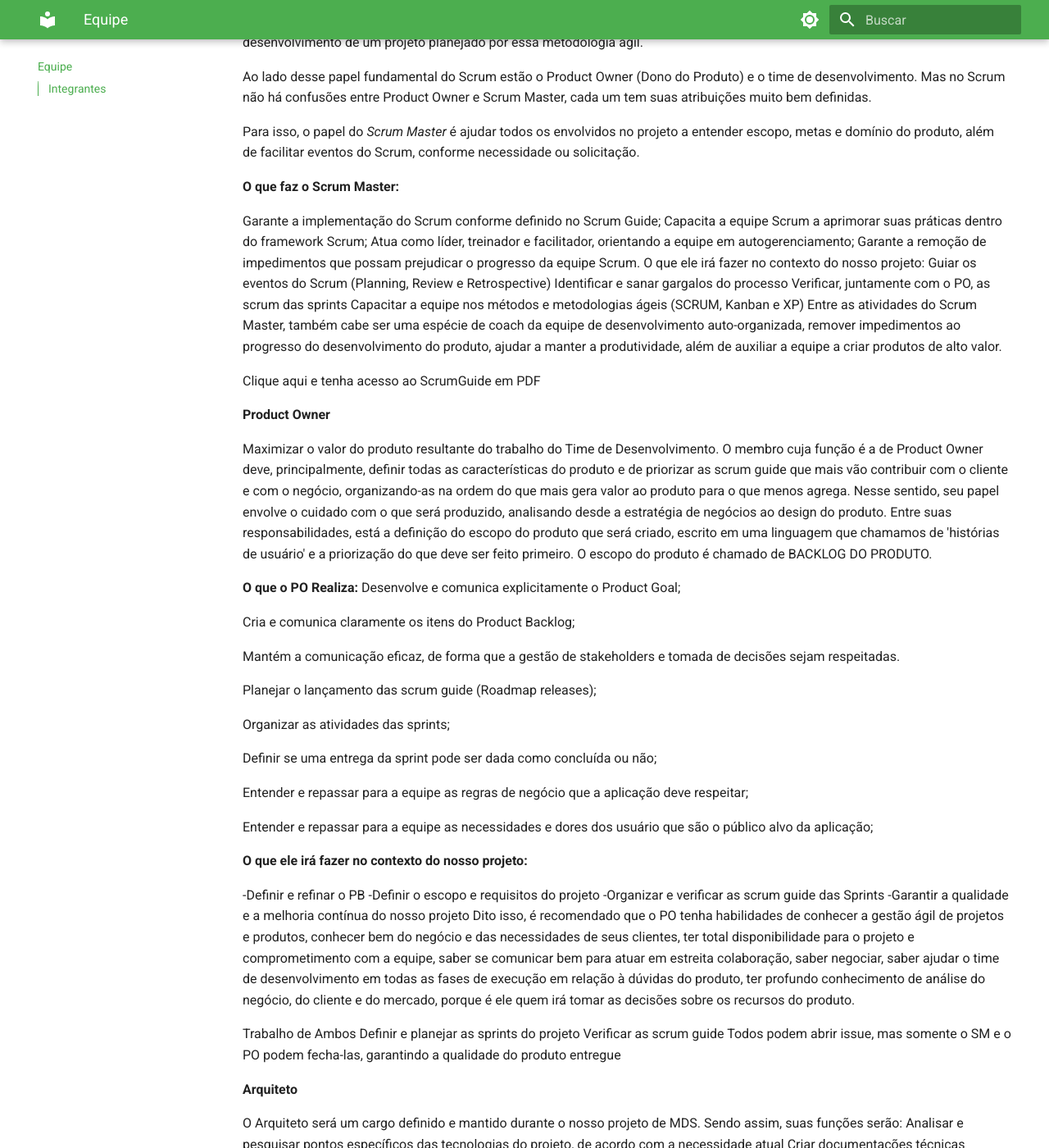
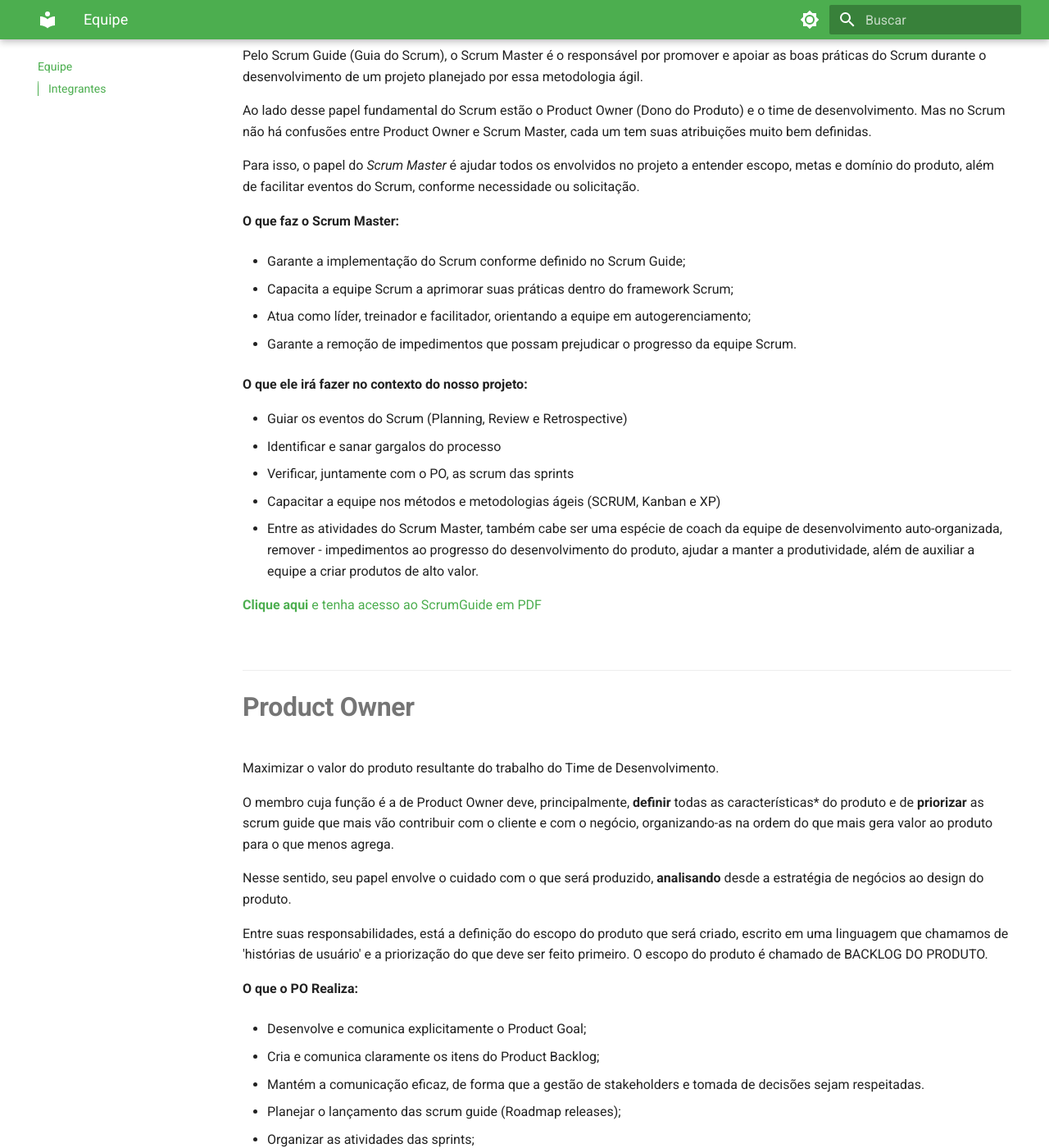
Before and after one commit to unb-mds/2024-2-Urbanize, an MkDocs documentation site: the page built from docs/about.md, in a window 1280 px wide and 1400 px high, scrolled down 940 px. Shown: the whole window at 82% size. Built offline with MkDocs 1.6.1 and Material for MkDocs 9.7.7, drawn with Linux system fonts in a browser that asks for light colours; some of the changed lines change nothing that is shown; some of the changed text lies outside the part shown.

Commit message:
[docs](#34) Atualização 'about'

```diff
--- a/docs/about.md
+++ b/docs/about.md
@@ -7,7 +7,7 @@
 
 - **Vitor Bessa:** DevOps
 
-**Equipe de desenvolvimento**
+*Equipe de desenvolvimento*
 
 - **Leo Lima:** Front-end.
 
@@ -18,7 +18,7 @@
 - **Mateus Bastos:** Back-end.
 
 
----
+
 <center>
 <table style="margin-left: auto; margin-right: auto;">
     <tr>
@@ -63,12 +63,12 @@
 </center>
 
 
+---
 
 
+<br>
 
-
-
-# Organização da Equipe
+# **Scrum Master**
 
 Pelo Scrum Guide (Guia do Scrum), o Scrum Master é o responsável por promover e apoiar as boas práticas do Scrum durante o desenvolvimento de um projeto planejado por essa metodologia ágil.
 
@@ -78,62 +78,93 @@
 
 **O que faz o Scrum Master:**
 
-Garante a implementação do Scrum conforme definido no Scrum Guide;
-Capacita a equipe Scrum a aprimorar suas práticas dentro do framework Scrum;
-Atua como líder, treinador e facilitador, orientando a equipe em autogerenciamento;
-Garante a remoção de impedimentos que possam prejudicar o progresso da equipe Scrum.
-O que ele irá fazer no contexto do nosso projeto:
-Guiar os eventos do Scrum (Planning, Review e Retrospective)
-Identificar e sanar gargalos do processo
-Verificar, juntamente com o PO, as scrum das sprints
-Capacitar a equipe nos métodos e metodologias ágeis (SCRUM, Kanban e XP)
-Entre as atividades do Scrum Master, também cabe ser uma espécie de coach da equipe de desenvolvimento auto-organizada, remover impedimentos ao progresso do desenvolvimento do produto, ajudar a manter a produtividade, além de auxiliar a equipe a criar produtos de alto valor.
+- Garante a implementação do Scrum conforme definido no Scrum Guide;
 
-Clique aqui e tenha acesso ao ScrumGuide em PDF
+- Capacita a equipe Scrum a aprimorar suas práticas dentro do framework Scrum;
 
-**Product Owner**
+- Atua como líder, treinador e facilitador, orientando a equipe em autogerenciamento;
 
-Maximizar o valor do produto resultante do trabalho do Time de Desenvolvimento. O membro cuja função é a de Product Owner deve, principalmente, definir todas as características do produto e de priorizar as scrum guide que mais vão contribuir com o cliente e com o negócio, organizando-as na ordem do que mais gera valor ao produto para o que menos agrega. Nesse sentido, seu papel envolve o cuidado com o que será produzido, analisando desde a estratégia de negócios ao design do produto. Entre suas responsabilidades, está a definição do escopo do produto que será criado, escrito em uma linguagem que chamamos de 'histórias de usuário' e a priorização do que deve ser feito primeiro. O escopo do produto é chamado de BACKLOG DO PRODUTO.
-
-**O que o PO Realiza:**
-Desenvolve e comunica explicitamente o Product Goal;
-
-Cria e comunica claramente os itens do Product Backlog;
-
-Mantém a comunicação eficaz, de forma que a gestão de stakeholders e tomada de decisões sejam respeitadas.
-
-Planejar o lançamento das scrum guide (Roadmap releases);
-
-Organizar as atividades das sprints;
-
-Definir se uma entrega da sprint pode ser dada como concluída ou não;
-
-Entender e repassar para a equipe as regras de negócio que a aplicação deve respeitar;
-
-Entender e repassar para a equipe as necessidades e dores dos usuário que são o público alvo da aplicação;
+- Garante a remoção de impedimentos que possam prejudicar o progresso da equipe Scrum.
 
 **O que ele irá fazer no contexto do nosso projeto:**
 
--Definir e refinar o PB
--Definir o escopo e requisitos do projeto
--Organizar e verificar as scrum guide das Sprints
--Garantir a qualidade e a melhoria contínua do nosso projeto
+- Guiar os eventos do Scrum (Planning, Review e Retrospective)
+- Identificar e sanar gargalos do processo
+- Verificar, juntamente com o PO, as scrum das sprints
+- Capacitar a equipe nos métodos e metodologias ágeis (SCRUM, Kanban e XP)
+- Entre as atividades do Scrum Master, também cabe ser uma espécie de coach da equipe de desenvolvimento auto-organizada, remover - impedimentos ao progresso do desenvolvimento do produto, ajudar a manter a produtividade, além de auxiliar a equipe a criar produtos de alto valor.
+
+
+
+[**Clique aqui** e tenha acesso ao ScrumGuide em PDF](https://scrumguides.org/docs/scrumguide/v2020/2020-Scrum-Guide-PortugueseBR-3.0.pdf)
+
+<br>
+
+---
+
+#**Product Owner**
+
+Maximizar o valor do produto resultante do trabalho do Time de Desenvolvimento.
+
+O membro cuja função é a de Product Owner deve, principalmente, **definir** todas as características* do produto e de **priorizar** as scrum guide que mais vão contribuir com o cliente e com o negócio, organizando-as na ordem do que mais gera valor ao produto para o que menos agrega.
+
+Nesse sentido, seu papel envolve o cuidado com o que será produzido, **analisando** desde a estratégia de negócios ao design do produto.
+
+Entre suas responsabilidades, está a definição do escopo do produto que será criado, escrito em uma linguagem que chamamos de 'histórias de usuário' e a priorização do que deve ser feito primeiro. O escopo do produto é chamado de BACKLOG DO PRODUTO.
+
+**O que o PO Realiza:**
+
+- Desenvolve e comunica explicitamente o Product Goal;
+
+- Cria e comunica claramente os itens do Product Backlog;
+
+- Mantém a comunicação eficaz, de forma que a gestão de stakeholders e tomada de decisões sejam respeitadas.
+
+- Planejar o lançamento das scrum guide (Roadmap releases);
+
+- Organizar as atividades das sprints;
+
+- Definir se uma entrega da sprint pode ser dada como concluída ou não;
+
+- Entender e repassar para a equipe as regras de negócio que a aplicação deve respeitar;
+
+- Entender e repassar para a equipe as necessidades e dores dos usuário que são o público alvo da aplicação;
+
+**O que ele irá fazer no contexto do nosso projeto:**
+
+- Definir e refinar o PB
+- Definir o escopo e requisitos do projeto
+- Organizar e verificar as scrum guide das Sprints
+- Garantir a qualidade e a melhoria contínua do nosso projeto
+
 Dito isso, é recomendado que o PO tenha habilidades de conhecer a gestão ágil de projetos e produtos, conhecer bem do negócio e das necessidades de seus clientes, ter total disponibilidade para o projeto e comprometimento com a equipe, saber se comunicar bem para atuar em estreita colaboração, saber negociar, saber ajudar o time de desenvolvimento em todas as fases de execução em relação à dúvidas do produto, ter profundo conhecimento de análise do negócio, do cliente e do mercado, porque é ele quem irá tomar as decisões sobre os recursos do produto.
 
-Trabalho de Ambos
-Definir e planejar as sprints do projeto
-Verificar as scrum guide
-Todos podem abrir issue, mas somente o SM e o PO podem fecha-las, garantindo a qualidade do produto entregue
+**Trabalho de Ambos:**
 
-**Arquiteto**
+-  *Definir* e *planejar* as sprints do projeto
 
-O Arquiteto será um cargo definido e mantido durante o nosso projeto de MDS. Sendo assim, suas funções serão:
-Analisar e pesquisar pontos específicos das tecnologias do projeto, de acordo com a necessidade atual
-Criar documentações técnicas
-Organizar arquitetura do projeto
+- Verificar as scrum guide
 
-*Equipe de Desenvolvimento*
+Todos podem abrir issue, mas somente o **SM** e o **PO** podem fecha-las, garantindo a qualidade do produto entregue.
+
+<br>
+# **Arquiteto**
+
+O Arquiteto será um cargo definido e mantido durante o nosso projeto de MDS.
+
+Sendo assim, suas funções serão:
+
+- Analisar e pesquisar pontos específicos das tecnologias do projeto, de acordo com a necessidade atual
+- Criar documentações técnicas
+- Organizar arquitetura do projeto
+
+<br>
+
+# **Equipe de Desenvolvimento**
+
 É responsável por transformar os itens do backlog do produto em incrementos potencialmente entregáveis;
+
 É autogerenciada, o que significa que ela tem a responsabilidade e a autonomia para organizar e gerenciar seu próprio trabalho;
+
 Participa ativamente das cerimônias do Scrum, como a reunião de planejamento da sprint, a revisão da sprint e a retrospectiva da sprint;
 A equipe de desenvolvimento está pronta para se adaptar a mudanças nos requisitos do produto.
```
Also changed, not shown: docs/material.md (line endings or trailing spaces).
